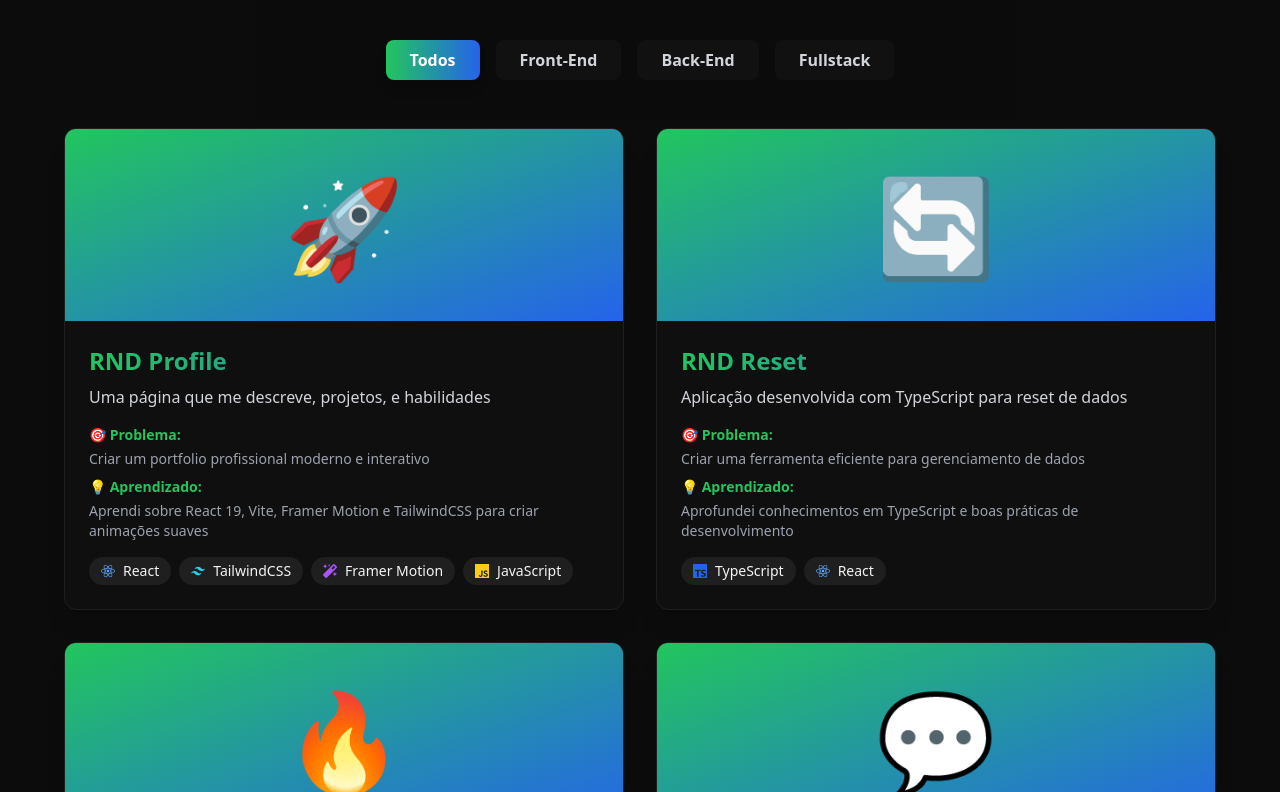
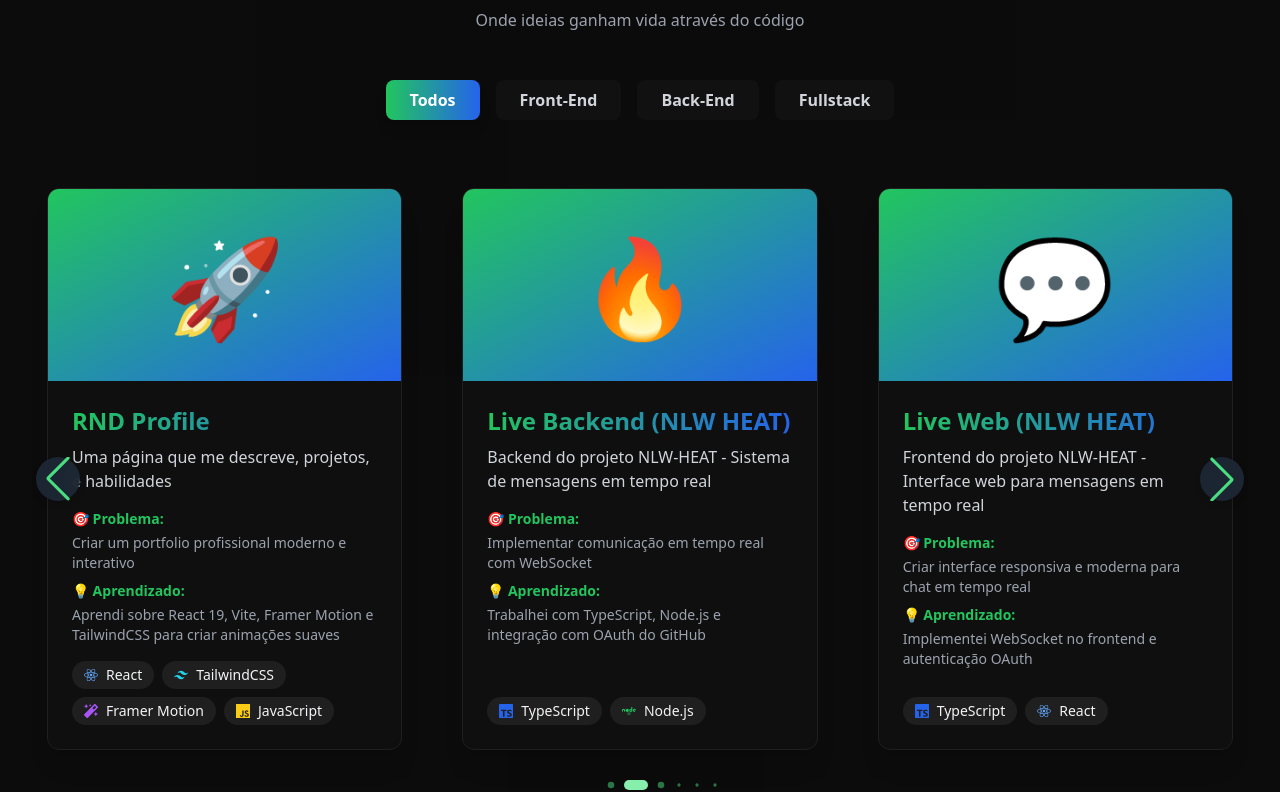
Before and after one commit to ronaldornd/rnd-profile, a React (Vite) app: page / in a window 1280 px wide. Shown: the part 5468-6260 px from the top of the page. Built offline with nearby package versions, Linux system fonts and the light colour scheme; no server answers.

Commit message:
update projects

```diff
--- a/package.json
+++ b/package.json
@@ -4,7 +4,7 @@
   "version": "0.0.0",
   "type": "module",
   "scripts": {
-    "dev": "vite",
+    "dev": "vite --host",
     "build": "vite build",
     "lint": "eslint .",
     "preview": "vite preview"
@@ -14,7 +14,8 @@
     "framer-motion": "^12.23.24",
     "react": "^19.1.1",
     "react-dom": "^19.1.1",
-    "react-icons": "^5.5.0"
+    "react-icons": "^5.5.0",
+    "swiper": "^12.0.3"
   },
   "devDependencies": {
     "@eslint/js": "^9.36.0",
--- a/src/App.jsx
+++ b/src/App.jsx
@@ -17,7 +17,7 @@ function App() {
 
     return (
         <ThemeProvider>
-            <div className="min-h-screen">
+            <div className="min-h-100vh">
                 <Navbar />
                 <main>
                     <Hero />
--- a/src/components/Projects.jsx
+++ b/src/components/Projects.jsx
@@ -2,6 +2,12 @@ import { motion } from 'framer-motion';
 import { useState } from 'react';
 import { FaGithub, FaExternalLinkAlt, FaReact, FaNode, FaDatabase, FaJava, FaHtml5, FaCss3Alt, FaMagic } from 'react-icons/fa';
 import { SiPrisma, SiTailwindcss, SiJavascript, SiTypescript, SiSpringboot } from 'react-icons/si';
+import { Swiper, SwiperSlide } from 'swiper/react';
+import { Navigation, Pagination, Autoplay, EffectCoverflow } from 'swiper/modules';
+import 'swiper/css';
+import 'swiper/css/navigation';
+import 'swiper/css/pagination';
+import 'swiper/css/effect-coverflow';
 
 const Projects = () => {
     const [filter, setFilter] = useState('all');
@@ -21,18 +27,6 @@ const Projects = () => {
         },
         {
             id: 2,
-            name: 'RND Reset',
-            category: 'frontend',
-            description: 'Aplicação desenvolvida com TypeScript para reset de dados',
-            problem: 'Criar uma ferramenta eficiente para gerenciamento de dados',
-            learning: 'Aprofundei conhecimentos em TypeScript e boas práticas de desenvolvimento',
-            image: '🔄',
-            technologies: ['TypeScript', 'React'],
-            github: 'https://github.com/ronaldornd/rnd-reset',
-            demo: null,
-        },
-        {
-            id: 3,
             name: 'Live Backend (NLW HEAT)',
             category: 'backend',
             description: 'Backend do projeto NLW-HEAT - Sistema de mensagens em tempo real',
@@ -44,7 +38,7 @@ const Projects = () => {
             demo: null,
         },
         {
-            id: 4,
+            id: 3,
             name: 'Live Web (NLW HEAT)',
             category: 'frontend',
             description: 'Frontend do projeto NLW-HEAT - Interface web para mensagens em tempo real',
@@ -56,7 +50,7 @@ const Projects = () => {
             demo: null,
         },
         {
-            id: 5,
+            id: 4,
             name: 'Live Native (NLW HEAT)',
             category: 'frontend',
             description: 'Aplicativo mobile do projeto NLW-HEAT desenvolvido com React Native',
@@ -68,7 +62,7 @@ const Projects = () => {
             demo: null,
         },
         {
-            id: 6,
+            id: 5,
             name: 'OxeFood API',
             category: 'backend',
             description: 'Projeto utilizado como exemplo para a disciplina Desenvolvimento WEB no IFPE Campus Jaboatão dos Guararapes',
@@ -80,7 +74,7 @@ const Projects = () => {
             demo: null,
         },
         {
-            id: 7,
+            id: 6,
             name: 'OxeFood Web',
             category: 'fullstack',
             description: 'Interface web para o sistema OxeFood - Projeto acadêmico de delivery',
@@ -92,7 +86,7 @@ const Projects = () => {
             demo: null,
         },
         {
-            id: 8,
+            id: 7,
             name: 'RND Links',
             category: 'frontend',
             description: 'Página de links estilo Linktree personalizada',
@@ -136,12 +130,13 @@ const Projects = () => {
         : projects.filter(p => p.category === filter);
 
     return (
-        <section id="projects" className="section-container bg-gray-50 dark:bg-dark-card/30">
+        <section id="projects" className="bg-gray-50 dark:bg-dark-card/30 py-16 md:py-20 overflow-hidden">
             <motion.div
                 initial={{ opacity: 0, y: 30 }}
                 whileInView={{ opacity: 1, y: 0 }}
                 viewport={{ once: true, margin: "-100px" }}
                 transition={{ duration: 0.6 }}
+                className="max-w-7xl mx-auto px-4 sm:px-6 lg:px-8"
             >
                 <h2 className="text-4xl md:text-5xl font-bold text-center mb-4">
                     Meus <span className="gradient-text">Projetos</span>
@@ -168,16 +163,62 @@ const Projects = () => {
                     ))}
                 </div>
 
-                {/* Projects Grid */}
-                <div className="grid md:grid-cols-2 gap-8 max-w-6xl mx-auto">
-                    {filteredProjects.map((project, index) => (
+                {/* Projects Carousel */}
+                <div className="w-full -mx-4 px-4 sm:mx-0 sm:px-0">
+                    <Swiper
+                        modules={[Navigation, Pagination, Autoplay]}
+                        grabCursor={true}
+                        centeredSlides={false}
+                        slidesPerView={1}
+                        spaceBetween={16}
+                        navigation={{
+                            enabled: true,
+                        }}
+                        pagination={{
+                            clickable: true,
+                            dynamicBullets: true
+                        }}
+                        autoplay={{
+                            delay: 5000,
+                            disableOnInteraction: false,
+                            pauseOnMouseEnter: true,
+                        }}
+                        loop={filteredProjects.length > 1}
+                        className="projects-swiper !pb-16"
+                        breakpoints={{
+                            320: {
+                                slidesPerView: 1,
+                                spaceBetween: 16,
+                                centeredSlides: false,
+                            },
+                            640: {
+                                slidesPerView: 1,
+                                spaceBetween: 20,
+                                centeredSlides: false,
+                            },
+                            768: {
+                                slidesPerView: 2,
+                                spaceBetween: 24,
+                                centeredSlides: false,
+                            },
+                            1024: {
+                                slidesPerView: 2.5,
+                                spaceBetween: 30,
+                                centeredSlides: true,
+                            },
+                            1280: {
+                                slidesPerView: 3,
+                                spaceBetween: 30,
+                                centeredSlides: true,
+                            },
+                        }}
+                    >
+                        {filteredProjects.map((project) => (
+                            <SwiperSlide key={project.id} className="!h-auto">
                                 <motion.div
-                            key={project.id}
-                            className="card-glass overflow-hidden group"
-                            initial={{ opacity: 0, scale: 0.9 }}
-                            animate={{ opacity: 1, scale: 1 }}
-                            transition={{ delay: index * 0.1 }}
+                                    className="card-glass overflow-hidden group h-full flex flex-col w-full mx-auto"
                                     whileHover={{ y: -10 }}
+                                    transition={{ duration: 0.3 }}
                                 >
                                     {/* Project Image/Icon */}
                                     <div className="relative h-48 bg-gradient-to-br from-primary-500 to-blue-600 flex items-center justify-center text-8xl">
@@ -211,12 +252,12 @@ const Projects = () => {
                                     </div>
 
                                     {/* Project Content */}
-                            <div className="p-6">
+                                    <div className="p-6 flex-1 flex flex-col">
                                         <h3 className="text-2xl font-bold mb-2 gradient-text">{project.name}</h3>
                                         <p className="text-gray-700 dark:text-gray-300 mb-4">{project.description}</p>
 
                                         {/* Problem & Learning */}
-                                <div className="space-y-2 mb-4">
+                                        <div className="space-y-2 mb-4 flex-1">
                                             <div className="text-sm">
                                                 <span className="font-semibold text-primary-500">🎯 Problema:</span>
                                                 <p className="text-gray-600 dark:text-gray-400 mt-1">{project.problem}</p>
@@ -241,7 +282,9 @@ const Projects = () => {
                                         </div>
                                     </div>
                                 </motion.div>
+                            </SwiperSlide>
                         ))}
+                    </Swiper>
                 </div>
 
                 {/* CTA */}
--- a/src/index.css
+++ b/src/index.css
@@ -49,3 +49,126 @@
 ::-webkit-scrollbar-thumb:hover {
   @apply bg-primary-600;
 }
+
+/* Swiper Carousel Custom Styles */
+.projects-swiper {
+  padding: 20px 0 !important;
+  width: 100% !important;
+  max-width: 100%;
+  overflow: hidden !important;
+}
+
+.projects-swiper .swiper-wrapper {
+  padding-bottom: 20px;
+}
+
+.projects-swiper .swiper-slide {
+  height: auto !important;
+  display: flex;
+  align-items: stretch;
+  box-sizing: border-box;
+}
+
+/* Botões de navegação - esconder no mobile */
+.projects-swiper .swiper-button-next,
+.projects-swiper .swiper-button-prev {
+  @apply text-primary-500 hover:text-primary-600 transition-colors;
+  background: rgba(255, 255, 255, 0.9);
+  backdrop-filter: blur(10px);
+  width: 44px;
+  height: 44px;
+  border-radius: 50%;
+  box-shadow: 0 4px 6px rgba(0, 0, 0, 0.1);
+  display: none;
+}
+
+@media (min-width: 768px) {
+
+  .projects-swiper .swiper-button-next,
+  .projects-swiper .swiper-button-prev {
+    display: flex;
+  }
+}
+
+.dark .projects-swiper .swiper-button-next,
+.dark .projects-swiper .swiper-button-prev {
+  background: rgba(31, 41, 55, 0.9);
+  @apply text-primary-400 hover:text-primary-300;
+}
+
+.projects-swiper .swiper-button-next:after,
+.projects-swiper .swiper-button-prev:after {
+  font-size: 18px;
+  font-weight: bold;
+}
+
+/* Paginação */
+.projects-swiper .swiper-pagination {
+  bottom: 0 !important;
+}
+
+.projects-swiper .swiper-pagination-bullet {
+  @apply bg-primary-500;
+  width: 10px;
+  height: 10px;
+  opacity: 0.5;
+  margin: 0 4px !important;
+}
+
+.projects-swiper .swiper-pagination-bullet-active {
+  opacity: 1;
+  @apply bg-primary-600;
+  width: 24px;
+  border-radius: 5px;
+  transition: width 0.3s;
+}
+
+.dark .projects-swiper .swiper-pagination-bullet {
+  @apply bg-primary-400;
+}
+
+.dark .projects-swiper .swiper-pagination-bullet-active {
+  @apply bg-primary-300;
+}
+
+/* Ajustes mobile */
+@media (max-width: 639px) {
+  .projects-swiper {
+    padding: 10px 0 !important;
+    margin: 0 !important;
+  }
+
+  .projects-swiper .swiper-slide {
+    padding: 0 !important;
+    max-width: 100% !important;
+  }
+
+  .projects-swiper .swiper-slide > div {
+    max-width: 100%;
+    margin: 0 auto;
+  }
+
+  #projects {
+    overflow: hidden;
+  }
+}
+
+@media (min-width: 640px) and (max-width: 767px) {
+  .projects-swiper .swiper-slide {
+    padding: 0 8px;
+    width: calc(100% - 16px) !important;
+  }
+}
+
+@media (min-width: 768px) and (max-width: 1023px) {
+  .projects-swiper .swiper-slide {
+    padding: 0 12px;
+    width: calc(50% - 24px) !important;
+  }
+}
+
+@media (min-width: 1024px) {
+  .projects-swiper .swiper-slide {
+    padding: 0 15px;
+  }
+}
```
Also changed, not shown: 1 other file (tests, documents, lock files or other folders). Lines whose indentation alone changed are shown as unchanged.
